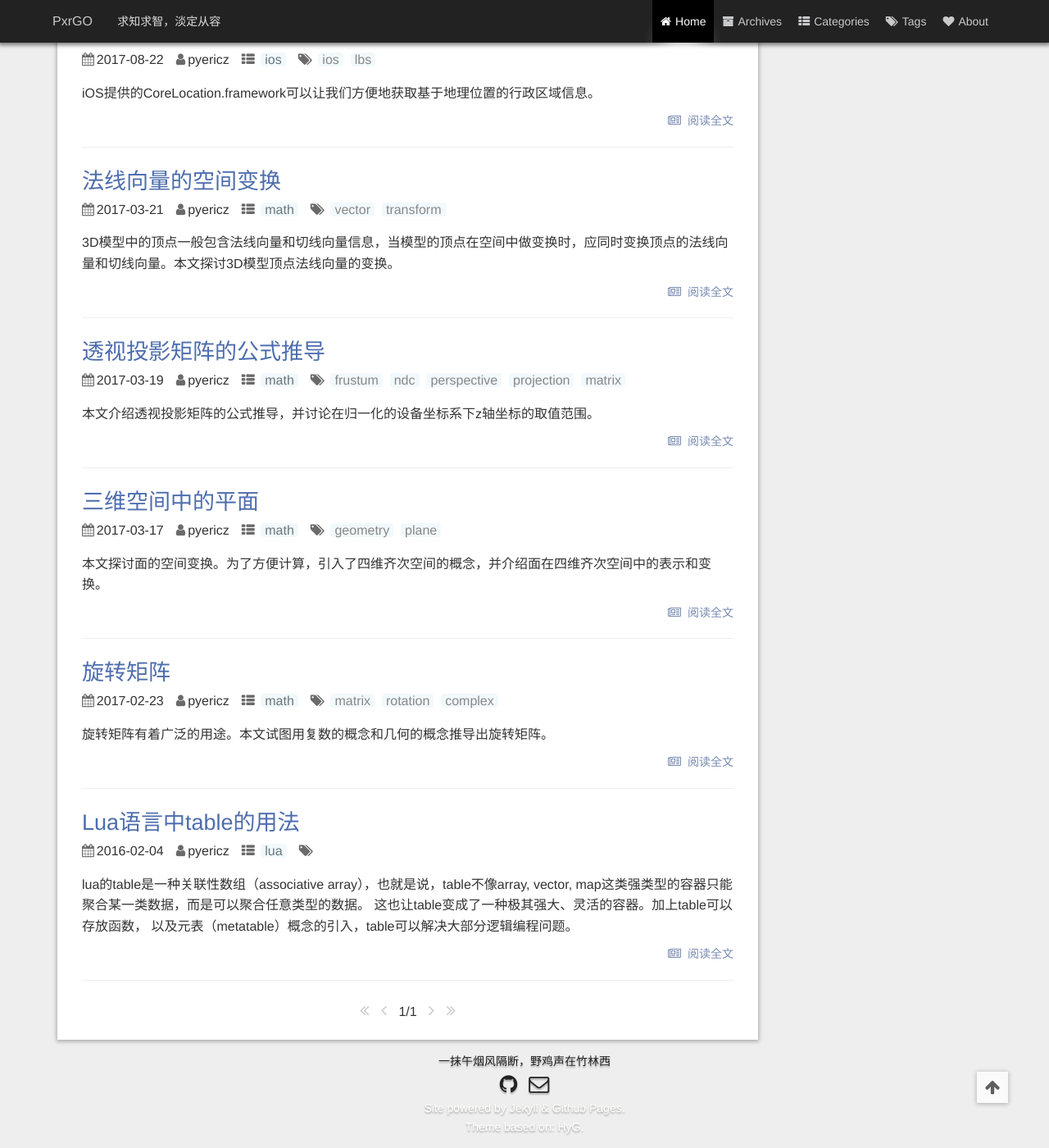
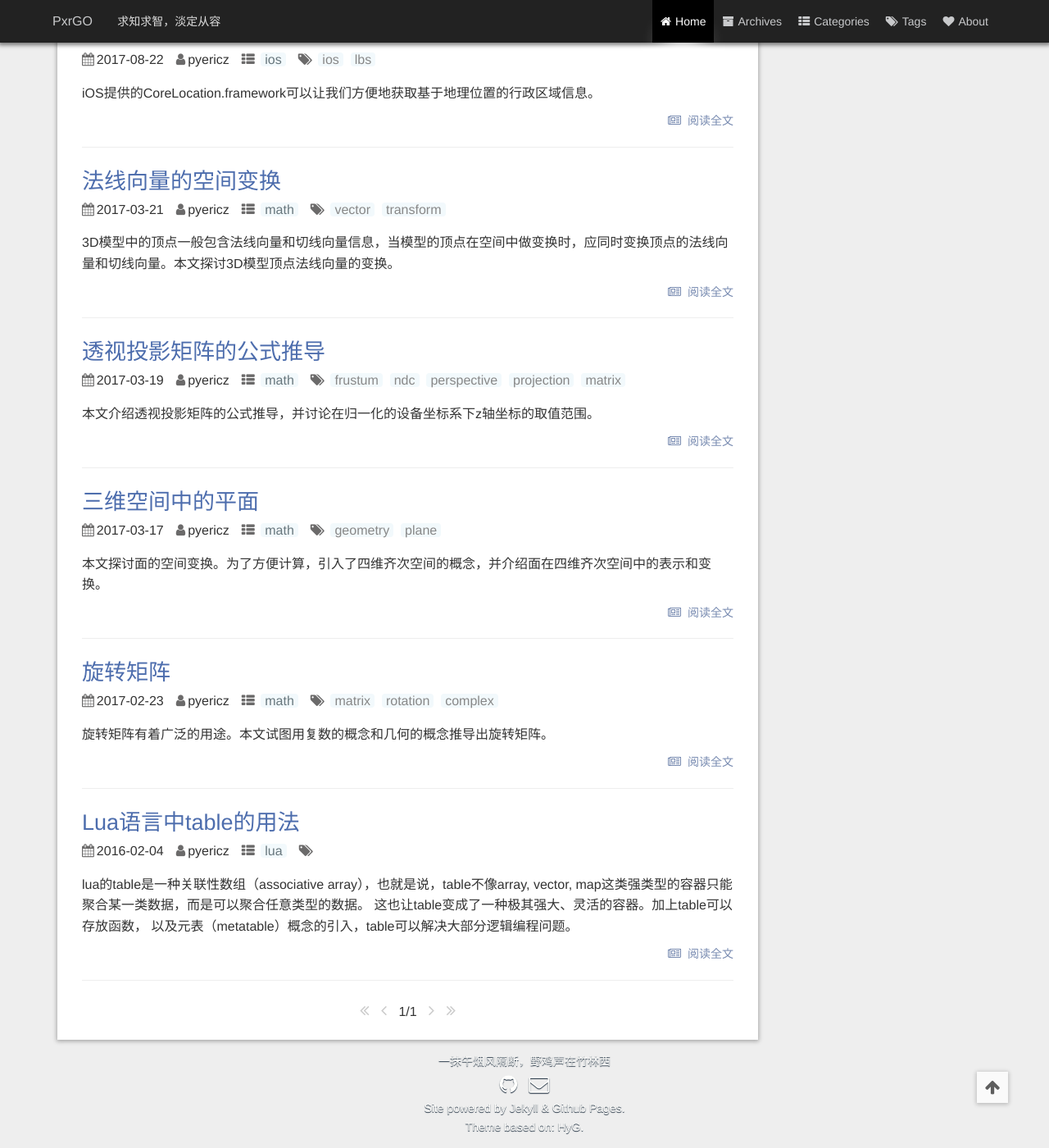
Before and after one commit to pyericz/blog, a Jekyll site: the page built from index.html, in a window 1280 px wide and 1400 px high, scrolled down 843 px. Shown: the whole window at 82% size. Built offline with Jekyll 4.4.1, drawn with Linux system fonts in a browser that asks for light colours; the list of posts is cut into pages by our own code; comment, search, counter and statistics services are not loaded.

Commit message:
update theme

```diff
--- a/_sass/_footer.scss
+++ b/_sass/_footer.scss
@@ -9,7 +9,7 @@
     // background-color: #2b2b3c;
     // box-shadow: 0 -2px 4px 1px rgba(0,0,0,0.5);
     color: #fffffd;
-    text-shadow: 0px 2px 2px rgba(0,0,0,0.3);
+    text-shadow: 0 1px 1px #123;
     .wrapper {
         width: 100%;
         margin: 0 auto;
@@ -23,10 +23,10 @@
         .contact {
             display: inline-block;
             a {
-                color: #222;
+                color: #fffffd;
                 transition: 0.3s ease;
                 &:hover {
-                    color: #fffffd;
+                    color: #222;
                 }
                 i {
                     margin: 5px 5px;
@@ -35,7 +35,7 @@
             }
         }
         .description {
-            color: #222;
+            color: #fffffd;
         }
         .power {
             a {
```
